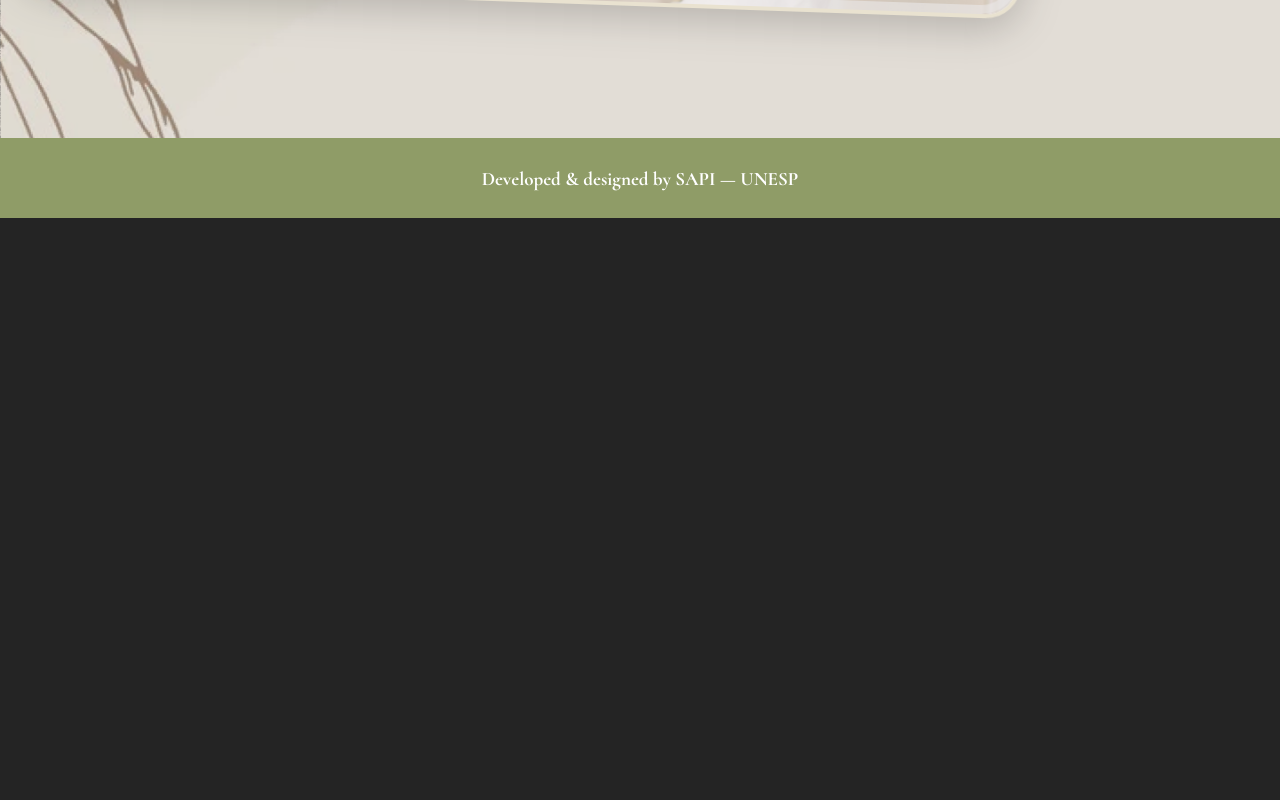
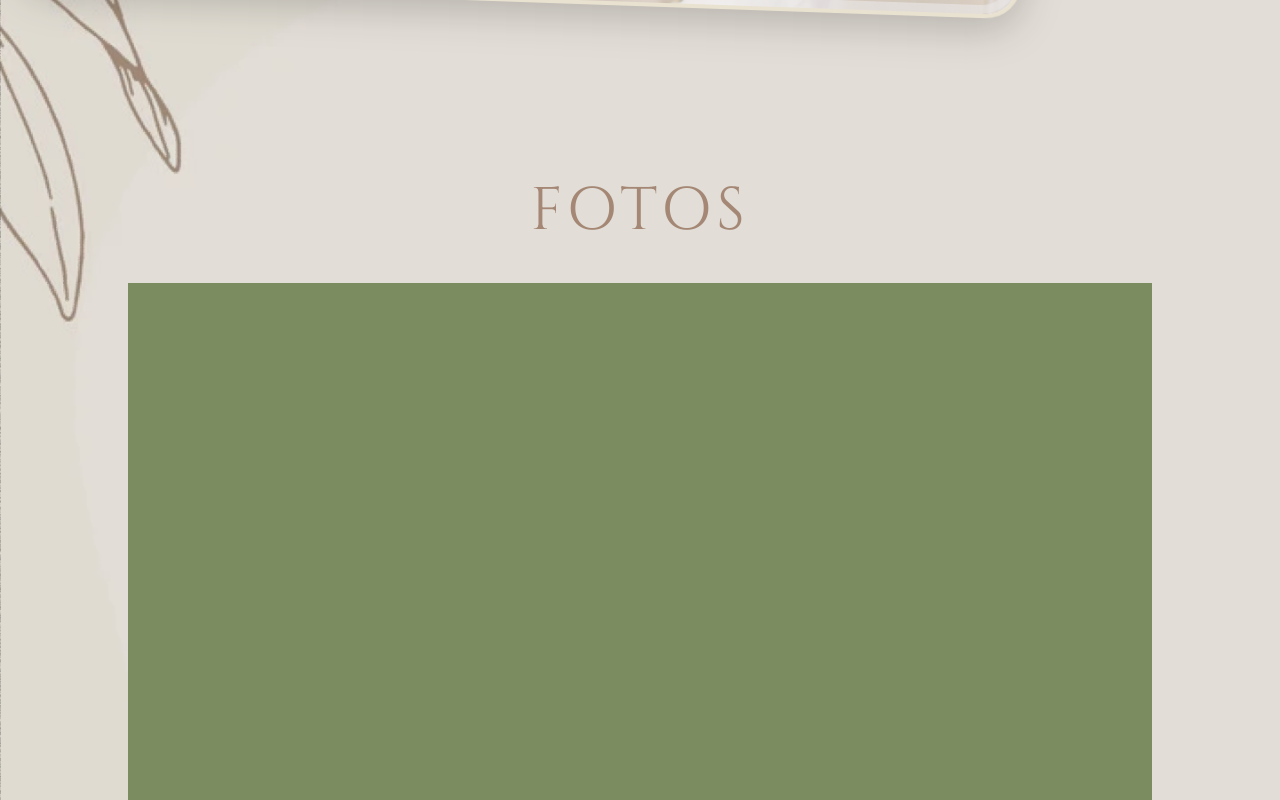
Before and after one commit to SAPI-Unesp/Projeto-Site-CasaMassagem, a React (Vite) app: page /projetosocial in a window 1280 px wide. Shown: the part 3000-3800 px from the top of the page. Before the commit the page ends 3218 px from the top, so only its background shows below. Built offline with nearby package versions, Linux system fonts and the light colour scheme.

Commit message:
Added empty gallery section

```diff
--- /dev/null
+++ b/src/pages/Social/Gallery/Gallery.styles.ts
@@ -0,0 +1,24 @@
+import styled from 'styled-components';
+
+export const GalleryContainer = styled.div`
+    width: 80%;
+    margin-bottom: 100px;
+`;
+
+export const GalleryTitle = styled.h1`
+    margin-top: 2rem;
+    margin-bottom: 2rem;
+    font-size: ${({ theme }) => theme.fontSizes.Title2};
+    font-weight: 400;
+    font-family: ${({ theme }) => theme.fontsStyles.Cinzel};
+    color: #A48774;
+    text-transform: uppercase;
+    letter-spacing: 5px;
+    text-align: center;
+`;
+
+export const GREEN = styled.div`
+    background-color: #7C8C61;
+    width: 100%;
+    height: 1000px;
+`;
--- /dev/null
+++ b/src/pages/Social/Gallery/Gallery.tsx
@@ -0,0 +1,14 @@
+import {
+    GalleryContainer,
+    GREEN,
+    GalleryTitle
+} from './Gallery.styles';
+
+export function Gallery() {
+    return (
+        <GalleryContainer>
+            <GalleryTitle> Fotos </GalleryTitle>
+            <GREEN></GREEN>
+        </GalleryContainer>
+    );
+}
--- a/src/pages/Social/Social.tsx
+++ b/src/pages/Social/Social.tsx
@@ -2,12 +2,14 @@ import { Hero } from "./Hero/Hero.tsx";
 import { Description } from "./Description/Description.tsx";
 import { Footer } from  '../Home/Sections/Footer/Footer';
 import { SocialContainer } from "./Social.styles.ts";
+import { Gallery } from "./Gallery/Gallery.tsx";
 
 export function Social() {
     return (
         <SocialContainer>
             <Hero />
             <Description />
+            <Gallery />
             <Footer/>
         </SocialContainer>
     );
```
